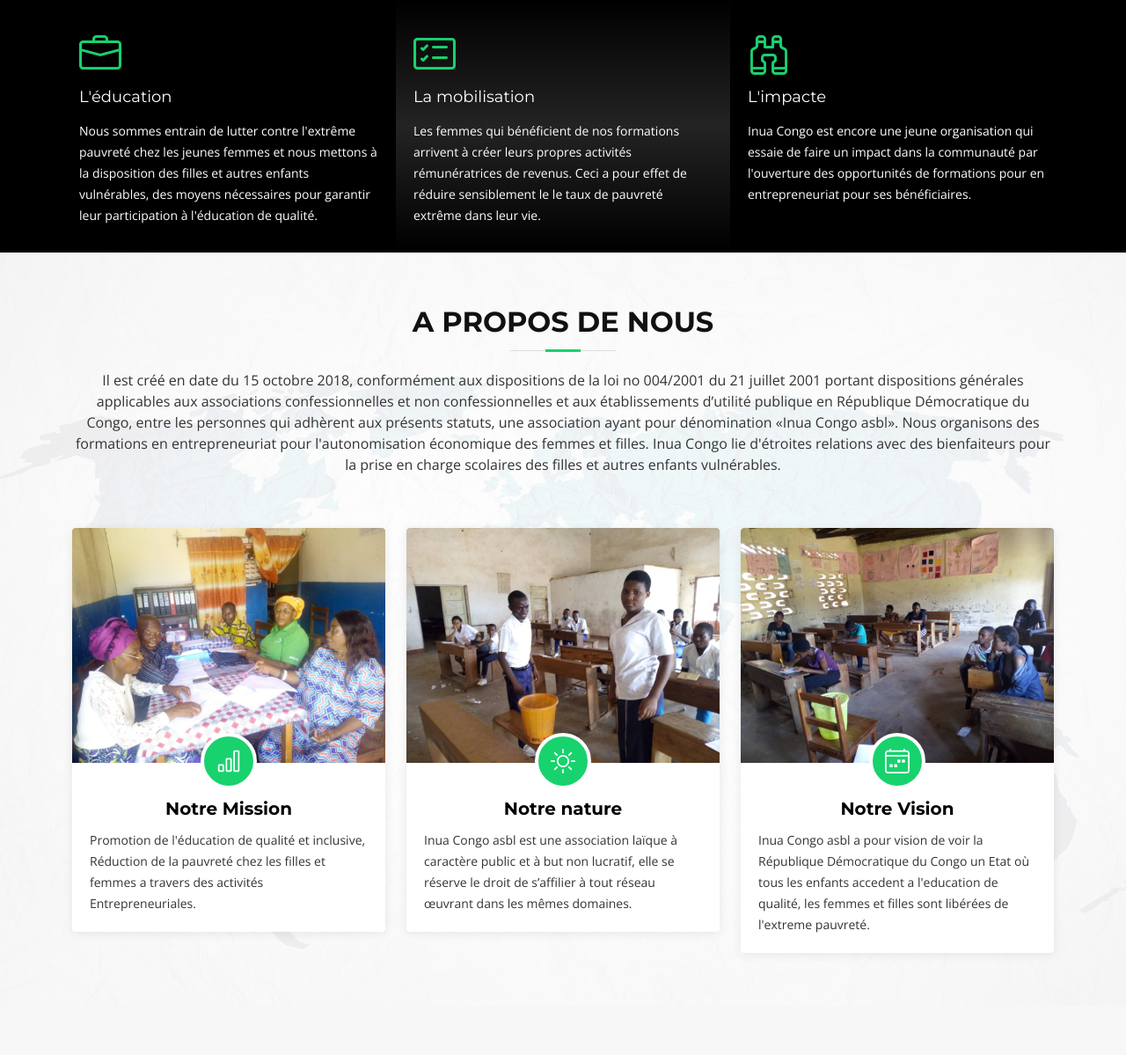
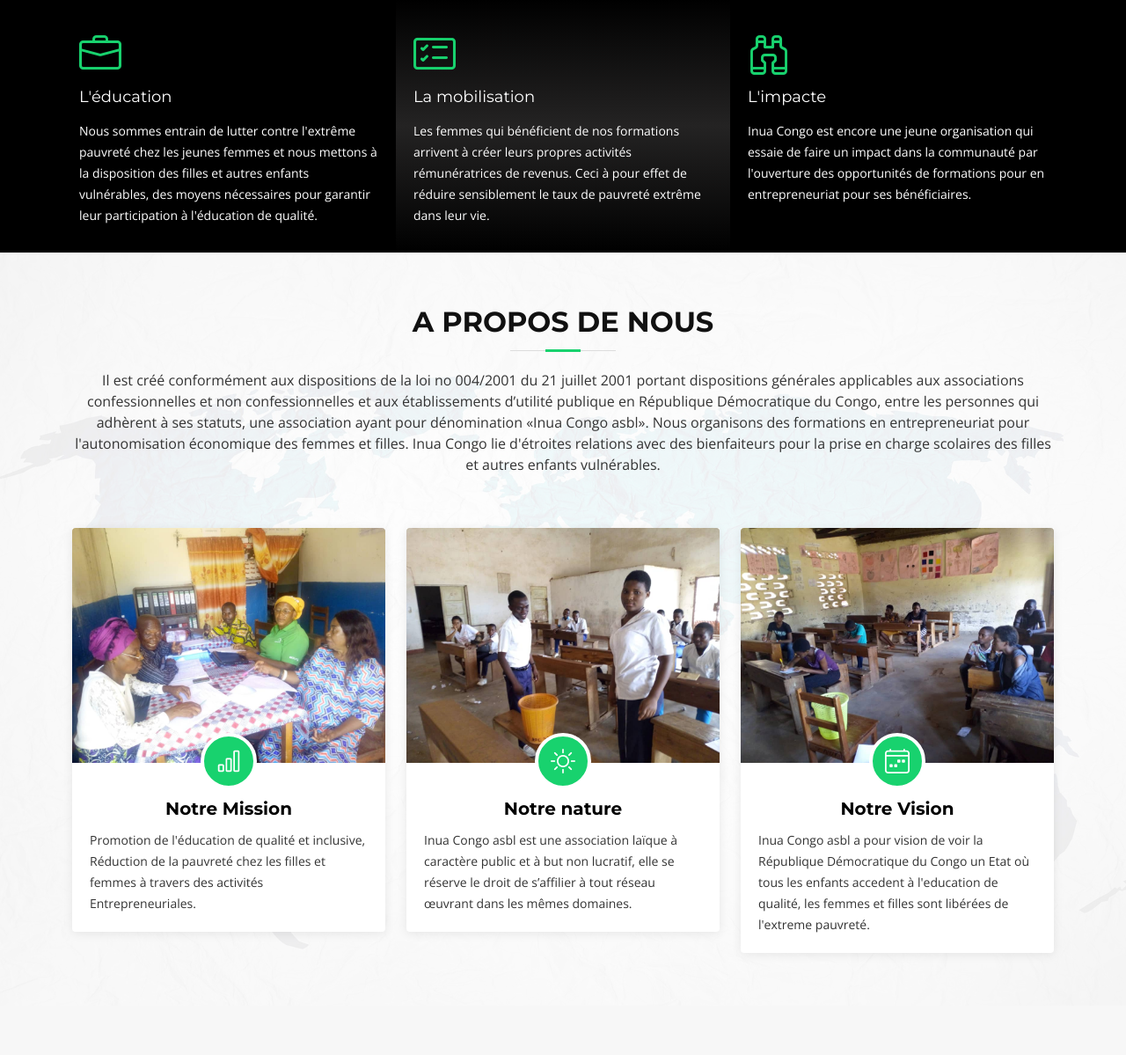
Before and after one commit to AmisiJospin/Inua-Congo, a PHP site: page / in a window 1280 px wide. Shown: the part 801-2000 px from the top of the page at 88% size. Run offline with PHP 8.4, Linux system fonts and the light colour scheme; some libraries are stand-ins or nearby versions.

Commit message:
Testimonial and About changed

```diff
--- a/index.php
+++ b/index.php
@@ -5,8 +5,8 @@
   <meta content="width=device-width, initial-scale=1.0" name="viewport">
 
   <title>Inua Congo</title>
-  <meta content="" name="description">
-  <meta content="" name="keywords">
+  <meta content="Inua Congo, République Démocratique du Congo" name="description">
+  <meta content="Inua Congo" name="keywords">
 
   <!-- Favicons -->
   <link href="assets/img/logo.jpeg" rel="icon">
@@ -123,7 +123,7 @@
             <div class="carousel-container">
               <div class="container">
                 <h2 class="animate__animated animate__fadeInDown">Notre mission</h2>
-                <p class="animate__animated animate__fadeInUp">Promotion de l'éducation de qualité et inclusive, Réduction de la pauvreté chez les filles et femmes a travers des activités Entrepreneuriales.</p>
+                <p class="animate__animated animate__fadeInUp">Promotion de l'éducation de qualité et inclusive, Réduction de la pauvreté chez les filles et femmes à travers des activités Entrepreneuriales.</p>
                 <!-- <a href="#featured-services" class="btn-get-started scrollto animate__animated animate__fadeInUp">Get Started</a> -->
               </div>
             </div>
@@ -133,7 +133,7 @@
             <div class="carousel-container">
               <div class="container">
                 <h2 class="animate__animated animate__fadeInDown">Notre vision</h2>
-                <p class="animate__animated animate__fadeInUp">Inua Congo asbl a pour vision de voir la République Démocratique du Congo un Etat où tous les enfants accedent a
+                <p class="animate__animated animate__fadeInUp">Inua Congo asbl à pour vision de voir la République Démocratique du Congo un Etat où tous les enfants accedent à
                 l'education de qualité, les femmes et filles sont libérées de l'extreme pauvreté.</p>
                 <!-- <a href="#featured-services" class="btn-get-started scrollto animate__animated animate__fadeInUp">Get Started</a> -->
               </div>
@@ -173,7 +173,7 @@
             <i class="bi bi-card-checklist"></i>
             <h4 class="title"><a href="">La mobilisation</a></h4>
             <p class="description">Les femmes qui bénéficient de nos formations arrivent à créer leurs propres activités
-             rémunératrices de revenus. Ceci a pour effet de réduire sensiblement le le taux de pauvreté extrême dans leur vie.</p>
+             rémunératrices de revenus. Ceci à pour effet de réduire sensiblement le taux de pauvreté extrême dans leur vie.</p>
           </div>
 
           <div class="col-lg-4 box">
@@ -193,10 +193,10 @@
 
         <header class="section-header">
           <h3>A Propos de nous</h3>
-          <p>Il est créé en date du 15 octobre 2018, conformément aux dispositions de la loi no 004/2001
+          <p>Il est créé conformément aux dispositions de la loi no 004/2001
 			du 21 juillet 2001 portant dispositions générales applicables aux associations confessionnelles
 			et non confessionnelles et aux établissements d’utilité publique en République Démocratique du Congo,
-			entre les personnes qui adhèrent aux présents statuts, une association ayant pour dénomination
+			entre les personnes qui adhèrent à ses statuts, une association ayant pour dénomination
 			«Inua Congo asbl». Nous organisons des formations en entrepreneuriat pour l'autonomisation économique des
       femmes et filles. Inua Congo lie d'étroites relations avec des bienfaiteurs pour la prise en charge
       scolaires des filles et autres enfants vulnérables.</p>
@@ -212,7 +212,7 @@
               </div>
               <h2 class="title"><a href="#">Notre Mission</a></h2>
               <p>
-                Promotion de l'éducation de qualité et inclusive, Réduction de la pauvreté chez les filles et femmes a travers des activités Entrepreneuriales.
+                Promotion de l'éducation de qualité et inclusive, Réduction de la pauvreté chez les filles et femmes à travers des activités Entrepreneuriales.
 			       </p>
             </div>
           </div>
@@ -238,7 +238,7 @@
               </div>
               <h2 class="title"><a href="#">Notre Vision</a></h2>
               <p>
-                Inua Congo asbl a pour vision de voir la République Démocratique du Congo un Etat où tous les enfants accedent a
+                Inua Congo asbl a pour vision de voir la République Démocratique du Congo un Etat où tous les enfants accedent à
                 l'education de qualité, les femmes et filles sont libérées de l'extreme pauvreté.
               </p>
             </div>
@@ -585,10 +585,10 @@
               <div class="testimonial-item">
                 <img src="assets/img/team_one.jpeg" class="testimonial-img" alt="">
                 <h3>Djuma Fataki</h3>
-                <h4>DG &amp; Fondateur</h4>
+                <h4>Directeur Général &amp; Fondateur</h4>
                 <p>
                   <img src="assets/img/quote-sign-left.png" class="quote-sign-left" alt="">
-                  Aujourd’hui Dieu est mon ami. Je sais qu’il partage mon quotidien, la joie comme les difficultés, qu’il est avec moi dans tout ce que j’entreprends, que je peux compter sur lui à chaque instant.
+                  Je ne savais pas si ses enfants pourraient faire une telle initiative dans la ville d'Uvira, elles sont toujours courageuses quand t'on parle du dévéloppement des jeunes filles.
                   <img src="assets/img/quote-sign-right.png" class="quote-sign-right" alt="">
                 </p>
               </div>
@@ -597,11 +597,11 @@
             <div class="swiper-slide">
               <div class="testimonial-item">
                 <img src="assets/img/team_two.JPG" class="testimonial-img" alt="">
-                <h3>Carmel Bertin</h3>
+                <h3>Carmel Bisimwa</h3>
                 <h4>Professeur</h4>
                 <p>
                   <img src="assets/img/quote-sign-left.png" class="quote-sign-left" alt="">
-                  Je découvris que j’avais de la valeur aux yeux de Dieu, qu’il m’aimait au point d’avoir donné son Fils pour moi, de l’avoir fait mourir sur une croix pour toutes mes fautes, pour mon péché.
+                  Mes propres étudiantes que j'ai donné cours aux humanités, aujourd'hui, elles sont prêtes pour aider les autres filles et femmes de s'en sortir facilement dans leur vie.
                   <img src="assets/img/quote-sign-right.png" class="quote-sign-right" alt="">
                 </p>
               </div>
@@ -610,11 +610,11 @@
             <div class="swiper-slide">
               <div class="testimonial-item">
                 <img src="assets/img/team_three.JPG" class="testimonial-img" alt="">
-                <h3>Bitisho Chaltine</h3>
+                <h3>Chaltin Zulu</h3>
                 <h4>Psychologue</h4>
                 <p>
                   <img src="assets/img/quote-sign-left.png" class="quote-sign-left" alt="">
-                  Quand je m’adresse à lui, je le tutoie comme je fais avec tous ceux que j’aime. Cette amitié profonde et véritable qui nous unit est basée sur la fidélité, l’amour et le pardon.  Ne voudrais-tu pas, toi aussi, le connaître?
+                  La vie nour réserve toujours de surprises, ces enfants sont prêtes à dévélopper la vie d'Uvira, vraiment je suis fier d'elles.
                   <img src="assets/img/quote-sign-right.png" class="quote-sign-right" alt="">
                 </p>
               </div>
@@ -627,7 +627,7 @@
                 <h4>Freelancer</h4>
                 <p>
                   <img src="assets/img/quote-sign-left.png" class="quote-sign-left" alt="">
-                  Dès mon plus jeune âge, j’ai entendu parler de Dieu et de la personne de Jésus-Christ par mes parents qui ont eux-mêmes une foi vivante.
+                  Je ne savais pas si ces jeunes filles pourraient aller plus loin lorsqu'elles m'ont présenté cette idée, par contre elles m'ont prouvé le contraire.
                   <img src="assets/img/quote-sign-right.png" class="quote-sign-right" alt="">
                 </p>
               </div>
@@ -849,7 +849,7 @@
 
           <div class="col-lg-3 col-md-6 footer-newsletter">
             <h4>Nos nouveautés</h4>
-            <p>Inscrivez-vous pour recevoir les nouvelles et les mises a jour de notre organisation.</p>
+            <p>Inscrivez-vous pour recevoir les nouvelles et les mises à jour de notre organisation.</p>
             <form action="" method="post">
               <input type="email" name="email"><input type="submit" value="S'inscrire">
             </form>
```
